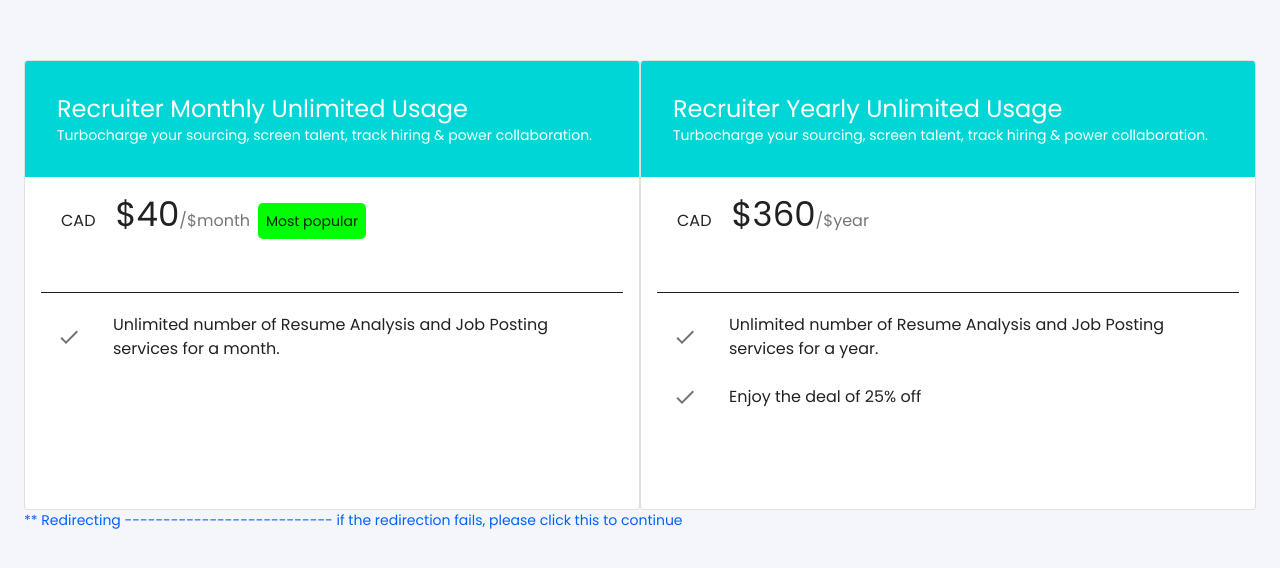
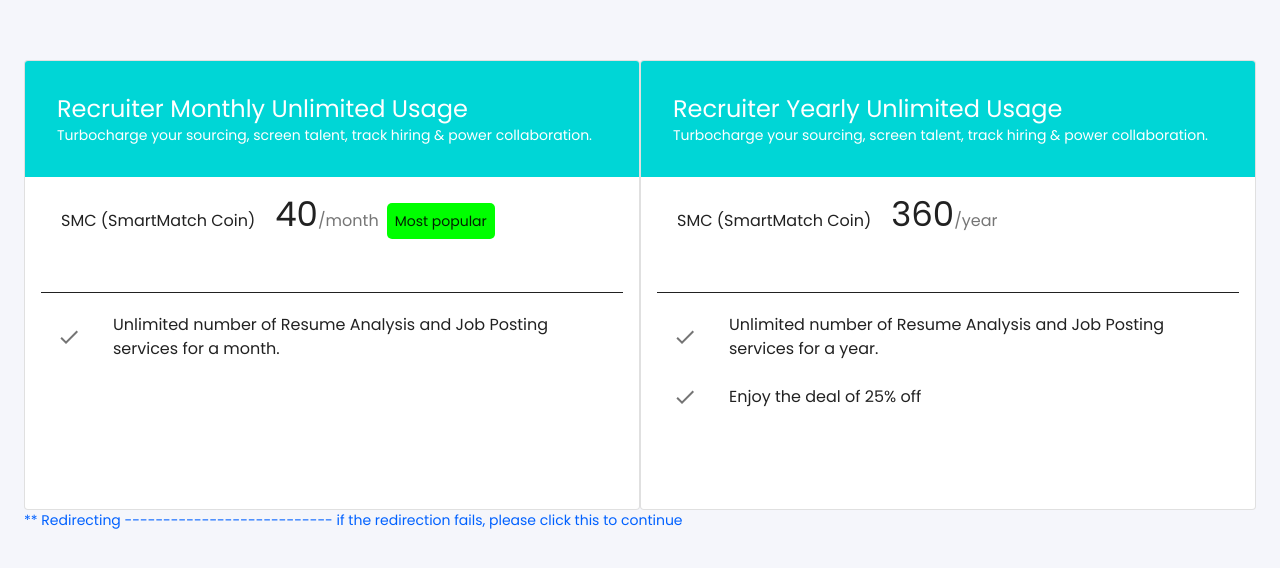
Before and after one commit to takeramagan/Smart-Match, a Next.js app: page /pricing in a window 1280 px wide. Shown: the top 568 px of the page. Built offline with nearby package versions, Linux system fonts and the light colour scheme.

Commit message:
price change to SmartMatch Coin (SMC)

```diff
--- a/src/features/pricingPage/pricingSection.js
+++ b/src/features/pricingPage/pricingSection.js
@@ -244,14 +244,14 @@
                                         >
                                             <Typography component="div" variant="body1" color="textPrimary"
                                                 display="inline" style={{ marginInline: "20px" }}>
-                                                CAD
+                                                SMC (SmartMatch Coin)
                                             </Typography>
                                             <Typography component="h4" variant="h4" color="textPrimary"
                                                 display="inline">
-                                                ${tier.price}
+                                                {tier.price}
                                             </Typography>
                                             <Typography variant="body1" color="textSecondary" display="inline">
-                                                /${tier.period}
+                                                /{tier.period}
                                             </Typography>
                                             {tier.subheader === undefined ? null :
                                                 <Box component="span" p={1} m={1}
```
